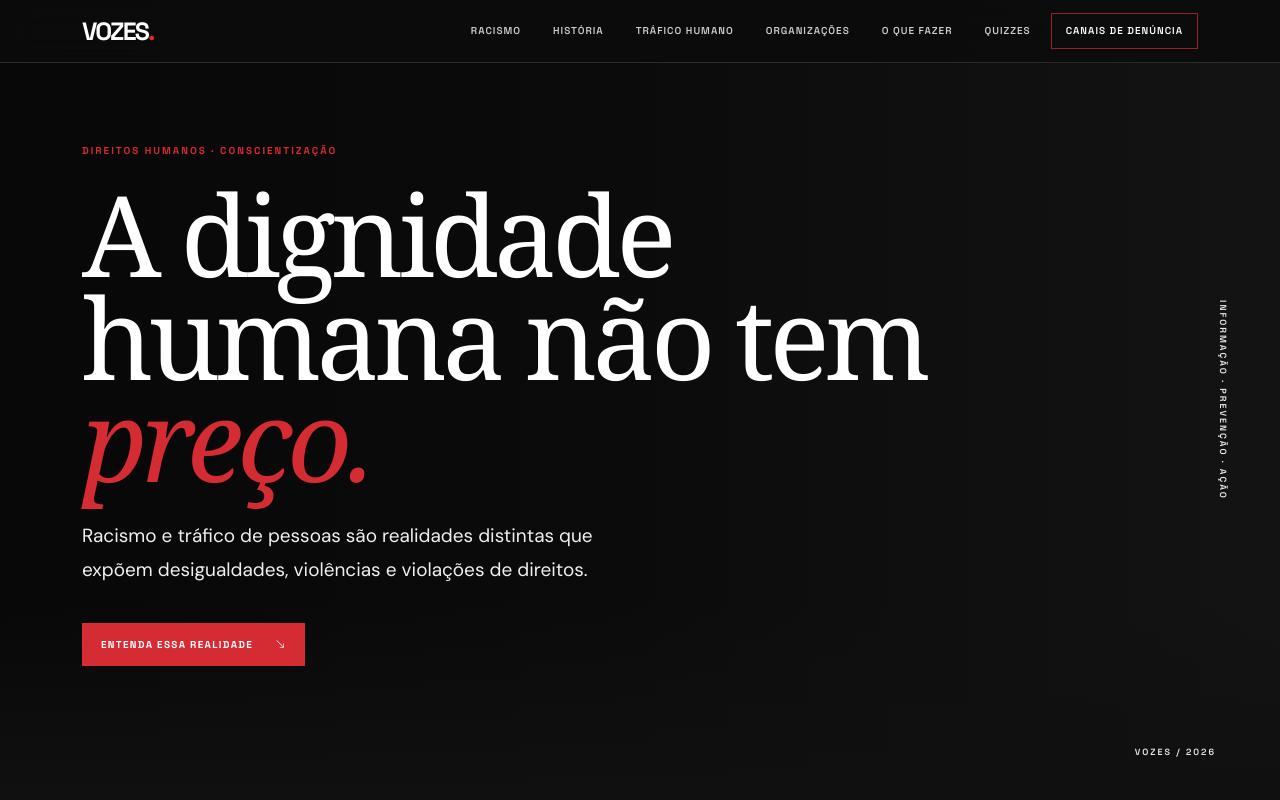
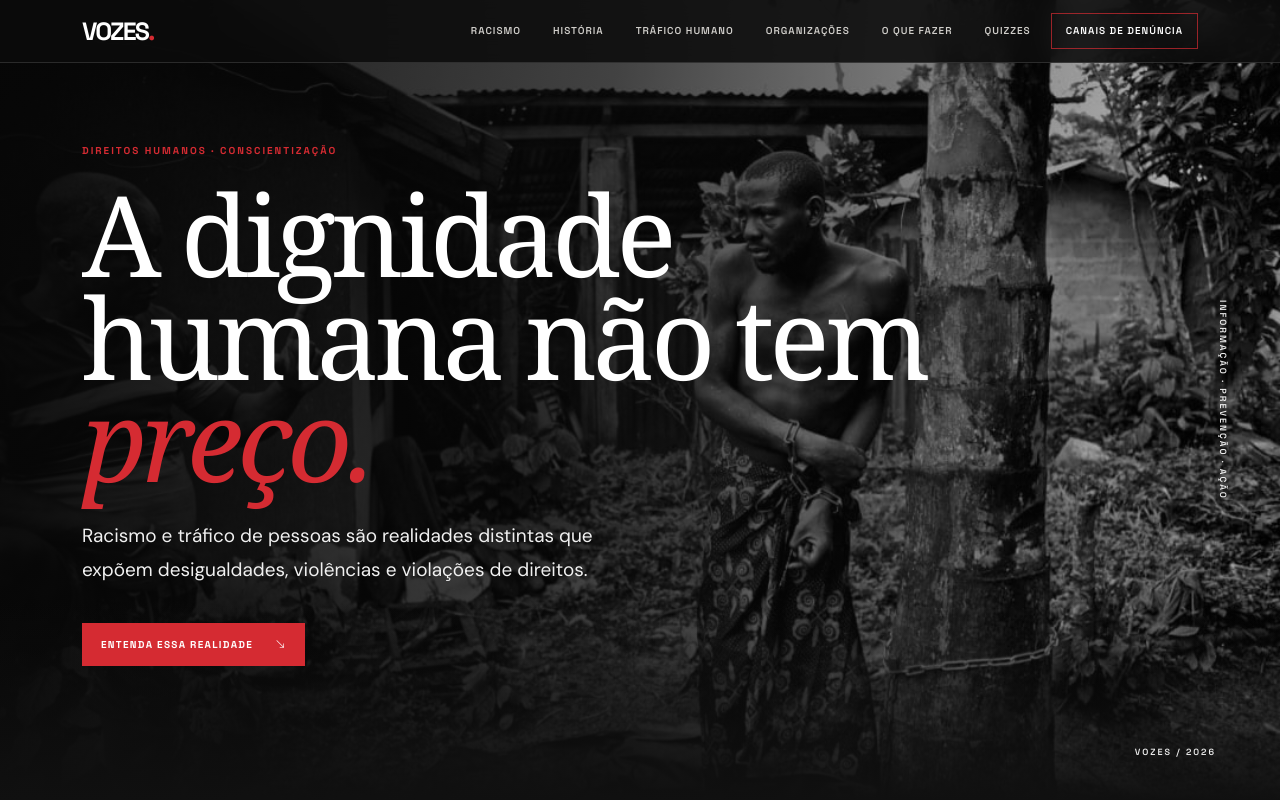
Before and after one commit to pablomourisso19-star/vozes.html, a plain HTML site: page index.html in a window 1280 px wide. Shown: the top 800 px of the page. Drawn offline with nearby package versions, Linux system fonts and the light colour scheme.

Commit message:
Update style.css

```diff
--- a/style.css
+++ b/style.css
@@ -20,7 +20,7 @@ a{color:inherit}
 .nav-link:hover{color:#fff!important}
 .nav-cta{border:1px solid rgba(213,43,50,.7);color:#fff!important;padding:11px 14px!important}
 .nav-cta:hover{background:var(--red)}
-.hero{min-height:100svh;position:relative;display:flex;align-items:center;background:#171717 url('../assets/images/fundo.jpeg') center 35%/cover no-repeat;isolation:isolate}
+.hero{min-height:100svh;position:relative;display:flex;align-items:center;background:#171717 url('../fundo.jpeg') center 35%/cover no-repeat;isolation:isolate}
 .hero:before{content:"";position:absolute;inset:0;background:linear-gradient(90deg,rgba(7,7,7,.96) 0%,rgba(7,7,7,.75) 48%,rgba(7,7,7,.22) 100%);z-index:-1}
 .hero:after{content:"";position:absolute;inset:0;background:linear-gradient(0deg,var(--bg),transparent 25%);z-index:-1}
 .hero-inner{padding-top:110px;padding-bottom:100px}
```
